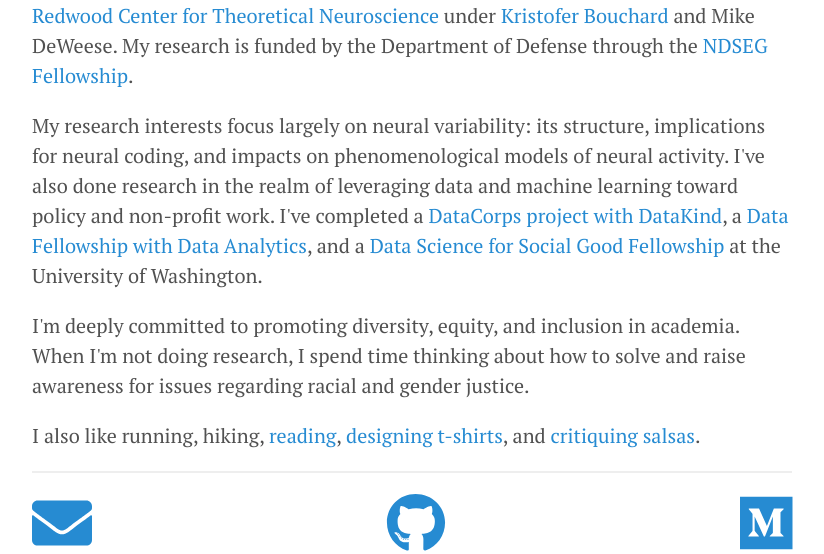
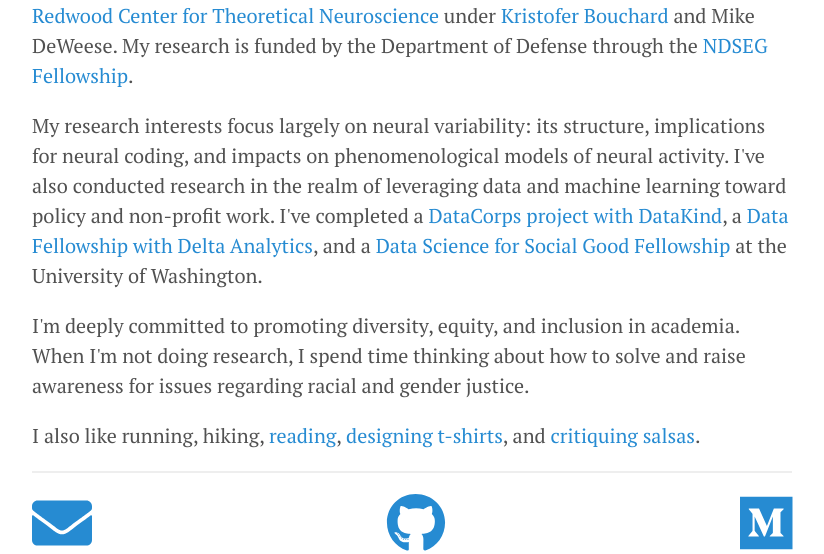
Before and after one commit to pssachdeva/pssachdeva.github.io, a Jekyll site: the page built from index.html, in a window 1280 px wide. Shown: the part 442-996 px from the top of the page, without its empty margins (228-1052 px from the left). Built offline with Jekyll 4.4.1, drawn with Linux system fonts in a browser that asks for light colours; nearby versions of some CDN libraries; the list of posts is cut into pages by our own code.

Commit message:
fix typos

```diff
--- a/index.html
+++ b/index.html
@@ -14,9 +14,9 @@ title: Home
 
 <p>My research interests focus largely on neural variability: its structure,
   implications for neural coding, and impacts on phenomenological models of neural activity.
-  I've also done research in the realm of leveraging data and machine learning toward
+  I've also conducted research in the realm of leveraging data and machine learning toward
   policy and non-profit work. I've completed a <a href="https://www.datakind.org/datacorps">DataCorps project with DataKind</a>,
-  a <a href="http://www.deltanalytics.org/fellows.html">Data Fellowship with Data Analytics</a>,
+  a <a href="http://www.deltanalytics.org/fellows.html">Data Fellowship with Delta Analytics</a>,
   and a <a href="https://escience.washington.edu/dssg/">Data Science for Social Good Fellowship</a> at the University of Washington.
 </p>
 
```
